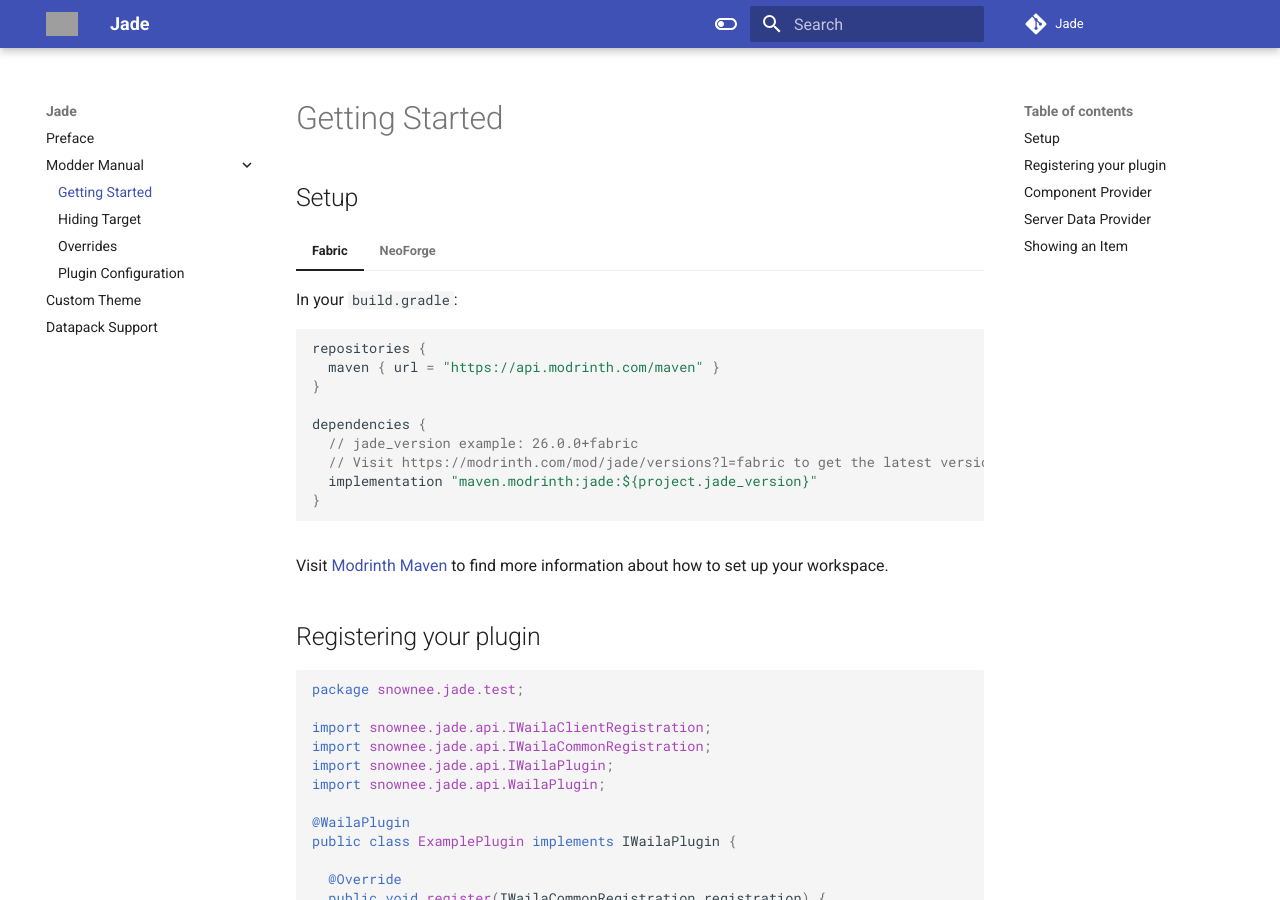
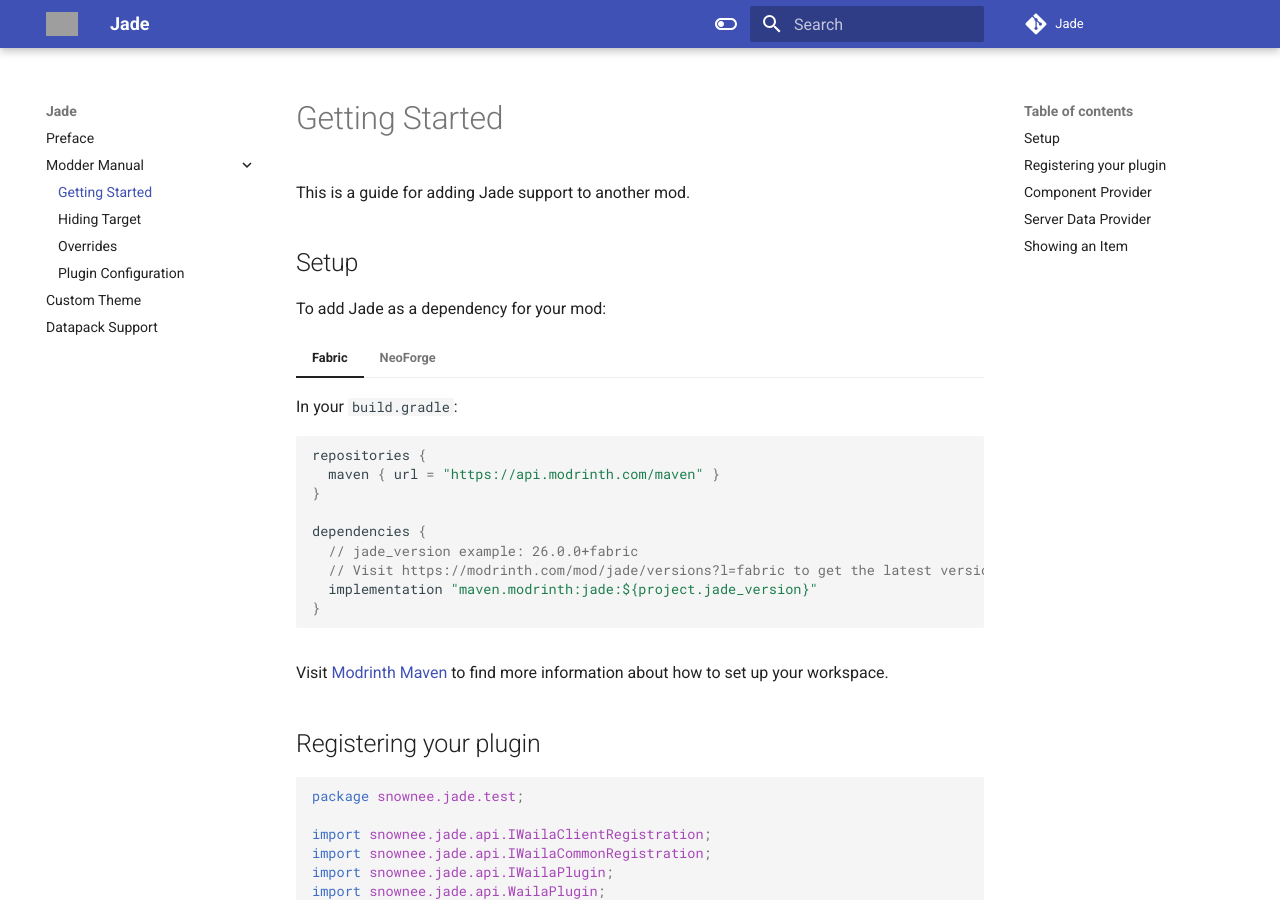
Before and after one commit to Snownee/Jade, an MkDocs documentation site: the page built from docs/dev/getting-started.md, in a window 1280 px wide and 900 px high. Built offline with MkDocs 1.6.1 and Material for MkDocs 9.7.7, drawn with Linux system fonts in a browser that asks for light colours; comment, search, counter and statistics services are not loaded; grey boxes are pictures that could not be loaded.

Commit message:
add some context to Getting Started page

```diff
--- a/docs/dev/getting-started.md
+++ b/docs/dev/getting-started.md
@@ -1,6 +1,10 @@
 # Getting Started
 
+This is a guide for adding Jade support to another mod.
+
 ## Setup
+
+To add Jade as a dependency for your mod:
 
 === "Fabric"
 
```
